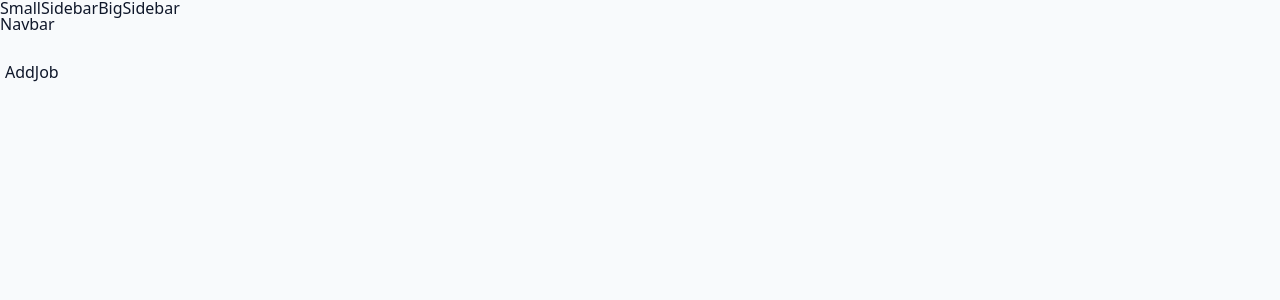
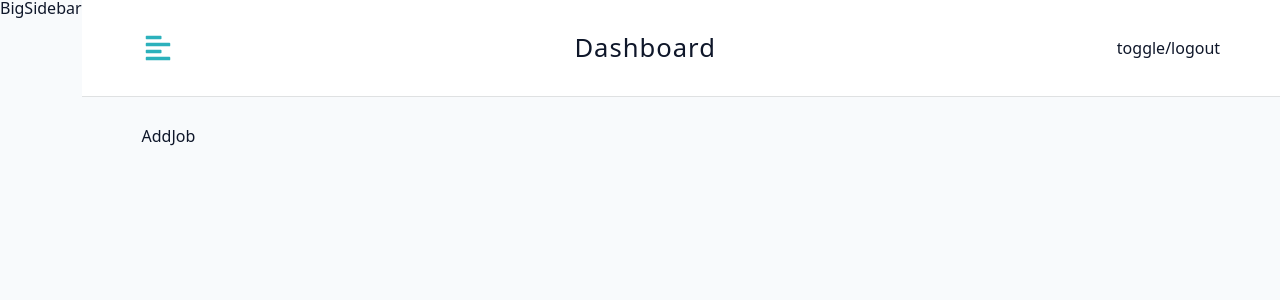
Before and after one commit to JanMajer86/client, a React (Vite) app: page /dashboard in a window 1280 px wide. Shown: the top 300 px of the page. Built offline with nearby package versions, Linux system fonts and the light colour scheme.

Commit message:
navbar, smallsidebar, links\

```diff
--- a/src/assets/wrappers/Navbar.js
+++ b/src/assets/wrappers/Navbar.js
@@ -1,4 +1,4 @@
-import styled from 'styled-components';
+import styled from "styled-components";
 
 const Wrapper = styled.nav`
 	height: var(--nav-height);
--- a/src/components/Navbar.jsx
+++ b/src/components/Navbar.jsx
@@ -1,4 +1,23 @@
+import Wrapper from "../assets/wrappers/Navbar";
+import { FaAlignLeft } from "react-icons/fa";
+import Logo from "./Logo";
+import { useDashboardContext } from "../pages/DashboardLayout";
+
 const Navbar = () => {
-	return <div>Navbar</div>;
+	const { toggleSidebar } = useDashboardContext();
+	return (
+		<Wrapper>
+			<div className="nav-center">
+				<button type="button" className="toggle-btn" onClick={toggleSidebar}>
+					<FaAlignLeft />
+				</button>
+				<div>
+					<Logo />
+					<h4 className="logo-text">dashboard</h4>
+				</div>
+				<div className="btn-container">toggle/logout</div>
+			</div>
+		</Wrapper>
+	);
 };
 export default Navbar;
--- a/src/components/SmallSidebar.jsx
+++ b/src/components/SmallSidebar.jsx
@@ -1,4 +1,14 @@
+import Wrapper from "../assets/wrappers/SmallSidebar";
+import { FaTimes } from "react-icons/fa";
+
+import Logo from "./Logo";
+import { NavLink } from "react-router-dom";
+import links from "../utils/links";
+import { useDashboardContext } from "../pages/DashboardLayout";
+
 const SmallSidebar = () => {
-	return <div>SmallSidebar</div>;
+	const { showSidebar, toggleSidebar } = useDashboardContext();
+
+	return <Wrapper>SmallSidebar</Wrapper>;
 };
 export default SmallSidebar;
--- a/src/pages/DashboardLayout.jsx
+++ b/src/pages/DashboardLayout.jsx
@@ -23,7 +23,16 @@
 	};
 
 	return (
-		<DashboardContext.Provider value={{}}>
+		<DashboardContext.Provider
+			value={{
+				user,
+				showSidebar,
+				isDarkTheme,
+				toggleDarkTheme,
+				toggleSidebar,
+				logoutUser,
+			}}
+		>
 			<Wrapper>
 				<main className="dashboard">
 					<SmallSidebar />
@@ -39,4 +48,9 @@
 		</DashboardContext.Provider>
 	);
 };
+
+export const useDashboardContext = () => {
+	return useContext(DashboardContext);
+};
+
 export default DashboardLayout;
--- /dev/null
+++ b/src/utils/links.jsx
@@ -0,0 +1,17 @@
+import React from "react";
+
+import { IoBarChartSharp } from "react-icons/io5";
+import { MdQueryStats } from "react-icons/md";
+import { FaWpforms } from "react-icons/fa";
+import { ImProfile } from "react-icons/im";
+import { MdAdminPanelSettings } from "react-icons/md";
+
+const links = [
+	{ text: "add job", path: ".", icon: <FaWpforms /> },
+	{ text: "all jobs", path: "all-jobs", icon: <MdQueryStats /> },
+	{ text: "stats", path: "stats", icon: <IoBarChartSharp /> },
+	{ text: "profile", path: "profile", icon: <ImProfile /> },
+	{ text: "admin", path: "admin", icon: <MdAdminPanelSettings /> },
+];
+
+export default links;
```
Lines whose indentation alone changed are shown as unchanged.
